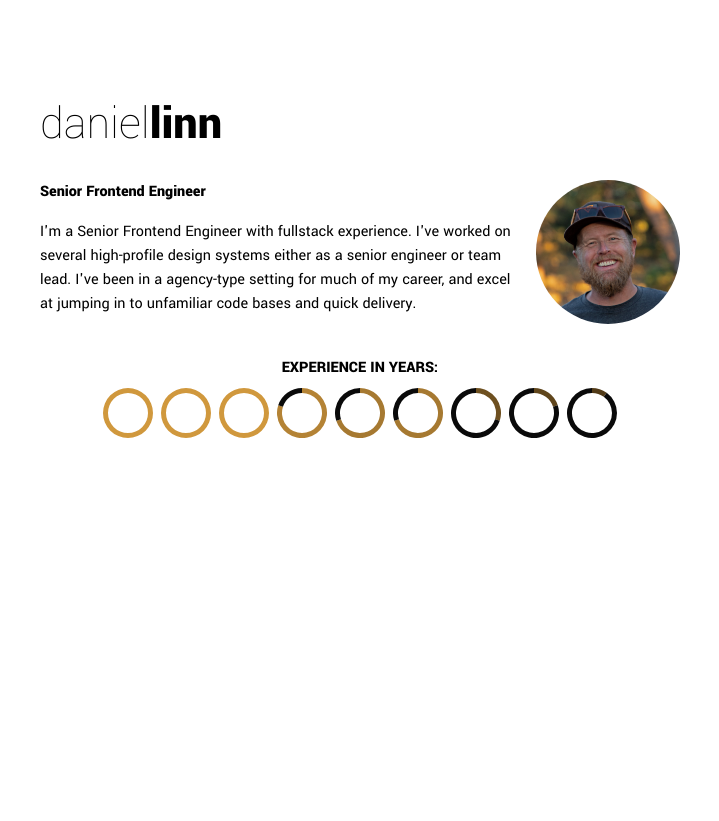
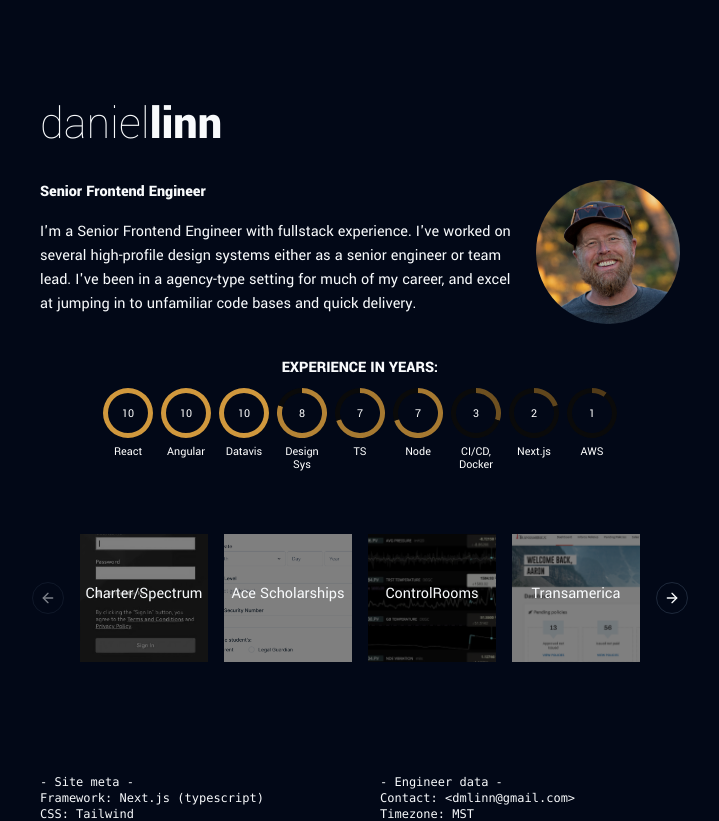
Before and after one commit to dmlinn/portfolio, a Next.js app: page /pages/home in a window 1280 px wide. Before the commit this address had no page. Shown: the top 821 px of the page, without its empty margins (280-999 px from the left). Built offline with nearby package versions, Linux system fonts and the light colour scheme.

Commit message:
add api route

```diff
--- /dev/null
+++ b/src/app/api/portfolio-items/route.ts
@@ -0,0 +1,45 @@
+import { PortfolioItem } from '@/app/types/types';
+import { NextResponse } from 'next/server';
+
+const portfolioItems: PortfolioItem[] = [
+  {
+    image: '/charter.png',
+    alt: 'Charter/Spectrum',
+    title: 'Charter/Spectrum',
+    link: '/charter',
+  },
+  {
+    image: '/ace.png',
+    alt: 'Ace Scholarships',
+    title: 'Ace Scholarships',
+    link: '/ace',
+  },
+  {
+    image: '/controlrooms.png',
+    alt: 'ControlRooms',
+    title: 'ControlRooms',
+    link: '/controlrooms',
+  },
+  {
+    image: '/ta.png',
+    alt: 'Transamerica',
+    title: 'Transamerica',
+    link: '/transamerica',
+  },
+  {
+    image: '/gci.png',
+    alt: 'GCI',
+    title: 'GCI',
+    link: '/gci',
+  },
+  {
+    image: '/miruni-thumb.png',
+    alt: 'Miruni',
+    title: 'Miruni',
+    link: '/miruni',
+  },
+];
+
+export async function GET() {
+  return NextResponse.json(portfolioItems);
+}
--- a/src/app/components/carousel.tsx
+++ b/src/app/components/carousel.tsx
@@ -1,4 +1,6 @@
-import RefineGPSLocationComponent from "@/app/components/gps";
+'use client';
+
+import { PortfolioItem } from "@/app/types/types";
 import {
   Carousel,
   CarouselContent,
@@ -8,54 +10,27 @@ import {
 } from "@/components/ui/carousel"
 import Image from "next/image";
 import Link from "next/link";
-import { ReactNode } from "react";
+import { ReactNode, useEffect, useState } from "react";
 
-interface CarouselItem {
-  image: string;
-  alt: string;
-  title: string;
-  link?: string;
-}
+const DlCarousel = () => {
+  const [portfolioItems, setPortfolioItems] = useState<PortfolioItem[]>([]);
 
-export default function DlCarousel() {
-  const carouselItems: CarouselItem[] = [
-    {
-      image: "/charter.png",
-      alt: "Charter/Spectrum",
-      title: "Charter/Spectrum",
-      link: "/charter"
-    },
-    {
-      image: "/ace.png",
-      alt: "Ace Scholarships",
-      title: "Ace Scholarships",
-      link: "/ace"
-    },
-    {
-      image: "/controlrooms.png",
-      alt: "ControlRooms",
-      title: "ControlRooms",
-      link: "/controlrooms"
-    },
-    {
-      image: "/ta.png",
-      alt: "Transamerica",
-      title: "Transamerica",
-      link: "/transamerica"
-    },
-    {
-      image: "/gci.png",
-      alt: "GCI",
-      title: "GCI",
-      link: "/gci"
-    },
-    {
-      image: "/miruni-thumb.png",
-      alt: "Miruni",
-      title: "Miruni",
-      link: "/miruni"
-    },
-  ];
+  useEffect(() => {
+    const fetchPortfolioItems = async () => {
+      try {
+        const response = await fetch('/api/portfolio-items');
+        if (!response.ok) {
+          throw new Error('Failed to fetch portfolio items');
+        }
+        const data = await response.json();
+        setPortfolioItems(data);
+      } catch (error) {
+        console.error('Error fetching portfolio items:', error);
+      }
+    };
+
+    fetchPortfolioItems();
+  }, []);
 
   const ConditionalLink: React.FC<{ children: ReactNode[]; href?: string }> = ({ children, href }) => {
     if (href) {
@@ -77,7 +52,7 @@ export default function DlCarousel() {
         }}
       >
         <CarouselContent className="max-w-[20rem] md:max-w-lg lg:max-w-xl">
-          {carouselItems.map((item, index) => (
+          {portfolioItems.map((item: PortfolioItem, index: number) => (
             <CarouselItem key={index} className="object-cover h-32 text-center basis-1/1 lg:basis-1/5">
               <ConditionalLink href={item.link}>
                 <Image
@@ -101,3 +76,5 @@ export default function DlCarousel() {
     </div>
   );
 }
+
+export default DlCarousel;
--- a/src/app/page.tsx
+++ b/src/app/page.tsx
@@ -1,4 +1,4 @@
-import Home from "@/app/home/page";
+import Home from "@/app/pages/home/page";
 
 export default function Page() {
   return (
--- a/src/app/home/page.tsx
+++ b/src/app/pages/home/page.tsx
@@ -1,5 +1,4 @@
 import DlCarousel from "@/app/components/carousel";
-import RefineGPSLocationComponent from "@/app/components/gps";
 
 export default function Home() {
   return (
--- /dev/null
+++ b/src/app/types/types.ts
@@ -0,0 +1,6 @@
+export interface PortfolioItem {
+  image: string;
+  alt: string;
+  title: string;
+  link?: string;
+}
```
Also changed, not shown: src/app/pages/ace/page.tsx (renamed from src/app/ace/page.tsx), src/app/pages/charter/page.tsx (renamed from src/app/charter/page.tsx), src/app/pages/controlrooms/page.tsx (renamed from src/app/controlrooms/page.tsx), src/app/pages/gci/page.tsx (renamed from src/app/gci/page.tsx), src/app/pages/miruni/page.tsx (renamed from src/app/miruni/page.tsx), src/app/pages/transamerica/page.tsx (renamed from src/app/transamerica/page.tsx).
